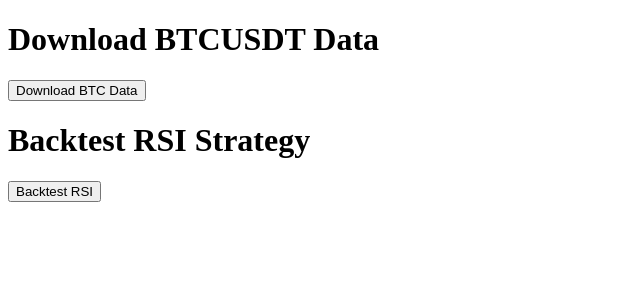
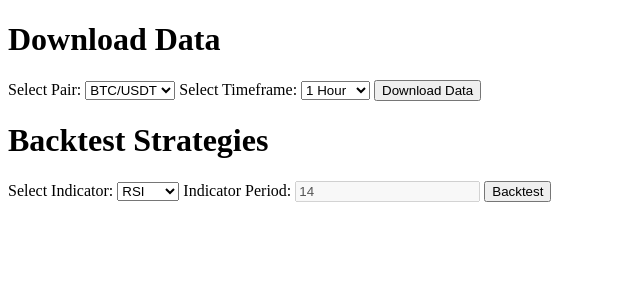
Before and after one commit to ich-youness/Backtest-webApp-Django, a Django app: page / in a window 1280 px wide. Shown: the top 300 px of the page, without its empty margins (0-640 px from the left). Run offline with Django 5.2, Linux system fonts and the light colour scheme.

Commit message:
MACD & RSI

```diff
--- a/myApp/templates/index.html
+++ b/myApp/templates/index.html
@@ -5,7 +5,7 @@
     <meta name="viewport" content="width=device-width, initial-scale=1.0">
     <title>Download BTC Data</title>
 </head>
-<body>
+<!-- <body>
     <h1>Download BTCUSDT Data</h1>
     <button id="download-btn">Download BTC Data</button>
     <div id="response-message"></div>
@@ -94,5 +94,102 @@
             });
         });
     </script>
+</body> -->
+<body>
+    <h1>Download Data</h1>
+    <form id="download-form">
+        <label for="pair">Select Pair:</label>
+        <select id="pair">
+            <option value="BTCUSDT">BTC/USDT</option>
+            <option value="ETHUSDT">ETH/USDT</option>
+            <option value="BNBUSDT">BNB/USDT</option>
+        </select>
+        <label for="timeframe">Select Timeframe:</label>
+        <select id="timeframe">
+            <option value="1h">1 Hour</option>
+            <option value="4h">4 Hours</option>
+            <option value="1d">1 Day</option>
+        </select>
+        <button type="button" id="download-btn">Download Data</button>
+    </form>
+    <div id="response-message"></div>
+
+    <h1>Backtest Strategies</h1>
+    <form id="backtest-form">
+        <label for="indicator">Select Indicator:</label>
+        <select id="indicator">
+            <option value="RSI">RSI</option>
+            <option value="MACD">MACD</option>
+        </select>
+        <label for="period">Indicator Period:</label>
+        <input type="number" id="period" value="14" disabled>
+        <button type="button" id="backtest-btn">Backtest</button>
+    </form>
+    <div id="backtest-results"></div>
+    <script>
+        document.addEventListener("DOMContentLoaded", function () {
+            const downloadBtn = document.getElementById("download-btn");
+            const backtestBtn = document.getElementById("backtest-btn");
+
+            // Download data event
+            downloadBtn.addEventListener("click", async (e) => {
+                console.log("submit clicked");
+                e.preventDefault();
+                const pair = document.getElementById("pair").value;
+                const timeframe = document.getElementById("timeframe").value;
+
+                console.log(" the pair picked: ", pair);
+                console.log(" the TF picked: ", timeframe);
+
+                try {
+                    const response = await fetch("/get_data/", {
+                        method: "POST",
+                        headers: {
+                            "X-CSRFToken": "{{ csrf_token }}",
+                        },
+                        body: JSON.stringify({ pair, timeframe }),
+                    });
+                    if (response.ok){
+                        console.log("Data downloaded successfully");
+                        // alert("Data downloaded successfully!");
+
+                    }
+                } catch (error) {
+                    console.error("Error downloading data:", error);
+                }
+            });
+
+            // Backtest event
+            backtestBtn.addEventListener("click", async (e) => {
+                e.preventDefault();
+                const indicator = document.getElementById("indicator").value;
+                const period = parseInt(document.getElementById("period").value, 10);
+                console.log("indicator picked: ", indicator);
+                console.log("period picked: ", period);
+                try {
+                    const response = await fetch("/backtest/", {
+                        method: "POST",
+                        headers: {
+                            "X-CSRFToken": "{{ csrf_token }}",
+                            "Content-Type": "application/json",
+                        },
+                        body: JSON.stringify({ indicator, period }),
+                    });
+
+                    const result = await response.json();
+                    const resultsDiv = document.getElementById("backtest-results");
+
+                    if (result.success) {
+                        resultsDiv.innerHTML = "<pre>" + JSON.stringify(result.data, null, 2) + "</pre>";
+                    } else {
+                        resultsDiv.innerHTML = `<p>Error: ${result.error}</p>`;
+                    }
+                } catch (error) {
+                    console.error("Error during backtest:", error);
+                }
+            });
+        });
+    </script>
 </body>
+
 </html>
--- a/myApp/urls.py
+++ b/myApp/urls.py
@@ -4,5 +4,5 @@ from . import views
 urlpatterns =[
     path("", views.home, name="first page"),
     path("get_data/", views.get_data, name="download historical data"),
-    path("backtest_rsi/", views.backtest_rsi, name="backtesting rsi"),
+    path("backtest/", views.backtest, name="backtesting rsi"),
 ]
--- a/myApp/views.py
+++ b/myApp/views.py
@@ -25,6 +25,9 @@ DATA_DIR = "C:\\Users\\PC.DESKTOP-QK1F62J\\Downloads\\Django_mohamed\\Mohamed_Pr
 def get_data(request):
     if request.method == 'POST':
         # Extract pair and timeframe from the request (default to BTCUSDT and 1h if not provided)
+        pair_test = request.POST.get("pair")
+
+        print("\npair_test:", pair_test)
         pair = request.POST.get('pair', 'BTCUSDT')
         timeframe = request.POST.get('timeframe', Client.KLINE_INTERVAL_1HOUR)
 
@@ -40,7 +43,7 @@ def get_data(request):
         # Check if file exists
         if os.path.exists(file_path):
             # Serve the existing file for download
-            print("the file already exists!!!!!!!!!!!!!!!!!!!!!!!!!!!!!!!!")
+            print("the file already exists!!!!!!!!!!!!!!!!!!!!!!!!!!!!!!!!!!!!!!!!!!!!!!!!!!!!!!!!!!!!!!!!!!!")
             return FileResponse(open(file_path, 'rb'), as_attachment=True, filename=file_name)
 
         # Fetch data from Binance API if the file doesn't exist
@@ -53,7 +56,7 @@ def get_data(request):
             writer.writerow(['Open Time', 'Open', 'High', 'Low', 'Close', 'Volume'])
             for kline in klines:
                 writer.writerow([kline[0], kline[1], kline[2], kline[3], kline[4], kline[5]])
-            print("the file fetched !!!!!!!!!!!!!!!!!!!!!!!!!!!!!!!!")
+            print("the file fetched !!!!!!!!!!!!!!!!!!!!!!!!!!!!!!!!!!!!!!!!!!!!!!!!!!!!!!!!!!!!!!!!!!!!!!!!!!")
 
         # Serve the newly created file for download
         return FileResponse(open(file_path, 'rb'), as_attachment=True, filename=file_name)
@@ -61,61 +64,61 @@ def get_data(request):
     return JsonResponse({"success": False, "error": "Invalid request method."})
 
 
-def backtest_rsi(request):
+# def backtest_rsi(request):
+#     if request.method == 'POST':
+#         pair = request.POST.get('pair', 'BTCUSDT')
+#         timeframe = request.POST.get('timeframe', Client.KLINE_INTERVAL_1HOUR)
+#         period = int(request.POST.get('period', 14))  # Default RSI period is 14
+
+#         # Load historical data
+#         file_name = f"{pair}_{timeframe}_{datetime.now().strftime('%Y-%m')}.csv"
+#         file_path = os.path.join(DATA_DIR, file_name)
+
+#         if os.path.exists(file_path):
+#             # Load data from CSV
+#             data = pd.read_csv(file_path)
+#             print("we found the data, we will start backtesting")
+#         else:
+#             return JsonResponse({"success": False, "error": "Historical data not found."})
+
+#         # Ensure 'close' column exists
+#         if 'Close' not in data.columns:
+#             return JsonResponse({"success": False, "error": "'close' column missing in data."})
+
+#         # Calculate RSI
+#         data['RSI'] = calculate_rsi(data, period)
+
+#         # Example backtesting logic: Buy when RSI < 30, Sell when RSI > 70
+#         data['Signal'] = np.where(data['RSI'] < 30, 'Buy', np.where(data['RSI'] > 70, 'Sell', 'Hold'))
+
+#         # Send processed data back to the frontend
+#         return JsonResponse({"success": True, "data": data.to_dict(orient='records')})
+
+#     return JsonResponse({"success": False, "error": "Invalid request method."})
+
+
+def backtest(request):
     if request.method == 'POST':
-        pair = request.POST.get('pair', 'BTCUSDT')
-        timeframe = request.POST.get('timeframe', Client.KLINE_INTERVAL_1HOUR)
-        period = int(request.POST.get('period', 14))  # Default RSI period is 14
+        data = json.loads(request.body)
+        indicator = data.get('indicator')
+        period = data.get('period', 14)
+        pair = data.get('pair', 'BTCUSDT')
+        timeframe = data.get('timeframe', '1h')
 
-        # Load historical data
         file_name = f"{pair}_{timeframe}_{datetime.now().strftime('%Y-%m')}.csv"
         file_path = os.path.join(DATA_DIR, file_name)
 
-        if os.path.exists(file_path):
-            # Load data from CSV
-            data = pd.read_csv(file_path)
-            print("we found the data, we will start backtesting")
-        else:
+        if not os.path.exists(file_path):
             return JsonResponse({"success": False, "error": "Historical data not found."})
 
-        # Ensure 'close' column exists
-        if 'Close' not in data.columns:
-            return JsonResponse({"success": False, "error": "'close' column missing in data."})
+        data = pd.read_csv(file_path)
 
-        # Calculate RSI
-        data['RSI'] = calculate_rsi(data, period)
+        if indicator == 'RSI':
+            data['RSI'] = calculate_rsi(data, period)
+            data['Signal'] = np.where(data['RSI'] < 30, 'Buy', np.where(data['RSI'] > 70, 'Sell', 'Hold'))
+        elif indicator == 'MACD':
+            data['MACD'], data['Signal_Line'] = calculate_macd(data, short_period=12, long_period=26, signal_period=9)
+            data['Signal'] = np.where(data['MACD'] > data['Signal_Line'], 'Buy', 'Sell')
 
-        # Example backtesting logic: Buy when RSI < 30, Sell when RSI > 70
-        data['Signal'] = np.where(data['RSI'] < 30, 'Buy', np.where(data['RSI'] > 70, 'Sell', 'Hold'))
-
-        # Send processed data back to the frontend
         return JsonResponse({"success": True, "data": data.to_dict(orient='records')})
-
     return JsonResponse({"success": False, "error": "Invalid request method."})
-
-
-# def backtest(request):
-#     if request.method == 'POST':
-#         data = json.loads(request.body)
-#         indicator = data.get('indicator')
-#         period = data.get('period', 14)
-#         pair = data.get('pair', 'BTCUSDT')
-#         timeframe = data.get('timeframe', '1h')
-
-#         file_name = f"{pair}_{timeframe}_{datetime.now().strftime('%Y-%m')}.csv"
-#         file_path = os.path.join(DATA_DIR, file_name)
-
-#         if not os.path.exists(file_path):
-#             return JsonResponse({"success": False, "error": "Historical data not found."})
-
-#         data = pd.read_csv(file_path)
-
-#         if indicator == 'RSI':
-#             data['RSI'] = calculate_rsi(data, period)
-#             data['Signal'] = np.where(data['RSI'] < 30, 'Buy', np.where(data['RSI'] > 70, 'Sell', 'Hold'))
-#         elif indicator == 'MACD':
-#             data['MACD'], data['Signal_Line'] = calculate_macd(data, short_period=12, long_period=26, signal_period=9)
-#             data['Signal'] = np.where(data['MACD'] > data['Signal_Line'], 'Buy', 'Sell')
-
-#         return JsonResponse({"success": True, "data": data.to_dict(orient='records')})
-#     return JsonResponse({"success": False, "error": "Invalid request method."})
```
